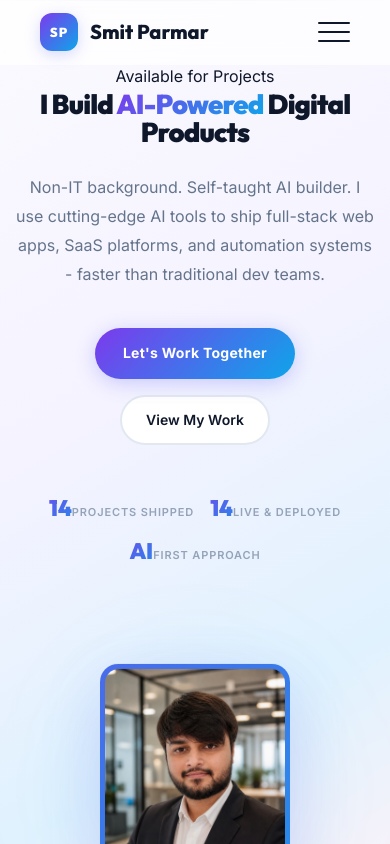
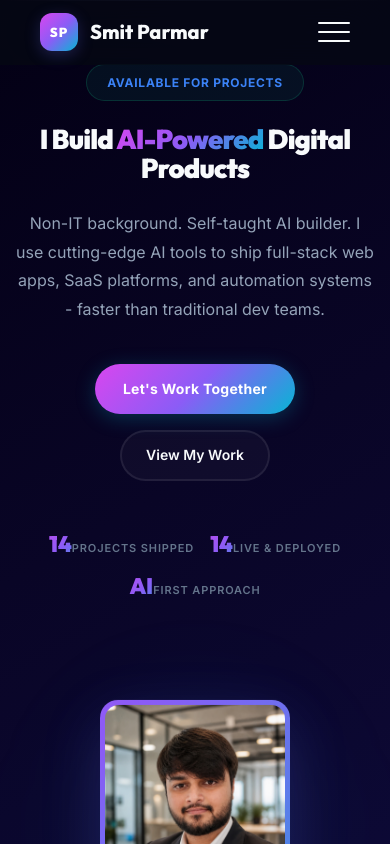
Before and after one commit to Smart123-12/smit-portfolio, a React (Vite) app: page / in a window 390 px wide. Shown: the top 844 px of the page. Built offline with nearby package versions, Linux system fonts and the light colour scheme.

Commit message:
design: upgrade color theme to premium Quantum Orchid & Cosmic Cyan, redesign problem/solution cards and fix low-contrast details page backgrounds

```diff
--- a/src/App.css
+++ b/src/App.css
@@ -2,15 +2,15 @@
 .navbar {
   position: fixed; top: 0; left: 0; right: 0; z-index: 1000;
   padding: 0 24px;
-  background: rgba(255,255,255,0.75);
+  background: rgba(6, 9, 19, 0.7);
   backdrop-filter: blur(24px); -webkit-backdrop-filter: blur(24px);
   border-bottom: 1px solid transparent;
   transition: all 0.4s ease;
 }
 .navbar--scrolled {
-  background: rgba(255,255,255,0.92);
-  border-bottom-color: rgba(0,0,0,0.06);
-  box-shadow: 0 2px 20px rgba(0,0,0,0.05);
+  background: rgba(6, 9, 19, 0.85);
+  border-bottom-color: rgba(255, 255, 255, 0.05);
+  box-shadow: 0 4px 30px rgba(0, 0, 0, 0.3);
 }
 .navbar-inner {
   max-width: 1200px; margin: 0 auto;
@@ -70,8 +70,15 @@
 .hero {
   min-height: 100vh; display: flex; align-items: center;
   position: relative; overflow: hidden;
-  background: linear-gradient(150deg, #fafaff 0%, #f5f3ff 40%, #e0f2fe 75%, #fdf2f8 100%);
+  background: linear-gradient(150deg, #030014 0%, #090526 50%, #0e0a38 100%);
   padding-top: 74px;
+}
+.hero-badge {
+  display: inline-flex; align-items: center; gap: 8px;
+  background: rgba(16, 185, 129, 0.08); color: var(--accent-3);
+  font-size: 12px; font-weight: 700; letter-spacing: 0.06em;
+  padding: 8px 20px; border-radius: 99px; margin-bottom: 24px;
+  text-transform: uppercase; border: 1px solid rgba(16, 185, 129, 0.2);
 }
 .hero-glow {
   position: absolute; width: 700px; height: 700px;
@@ -227,7 +234,7 @@
 .about-highlight p { font-size: 13px; color: var(--text-dim); line-height: 1.5; }
 
 /* ===== SKILLS ===== */
-.skills { background: linear-gradient(180deg, #fafaff 0%, #f5f3ff 100%); }
+.skills { background: linear-gradient(180deg, #060913 0%, #0c1220 100%); }
 .skills::before {
   content: ''; position: absolute; top: 0; left: 0; right: 0; height: 1px;
   background: linear-gradient(90deg, transparent, rgba(6,182,212,0.15), rgba(99,102,241,0.1), transparent);
@@ -316,7 +323,7 @@
 .check { color: var(--accent-5); font-weight: 800; font-size: 13px; }
 
 /* ===== PROJECTS ===== */
-.projects { background: linear-gradient(180deg, #f5f3ff 0%, #e0f2fe 100%); }
+.projects { background: linear-gradient(180deg, #0c1220 0%, #08161c 100%); }
 .projects::before {
   content: ''; position: absolute; top: 0; left: 0; right: 0; height: 1px;
   background: linear-gradient(90deg, transparent, rgba(99,102,241,0.15), rgba(6,182,212,0.1), transparent);
@@ -374,10 +381,10 @@
   font-size: 10px; font-weight: 800; letter-spacing: 0.12em;
   padding: 5px 14px; border-radius: 99px;
 }
-.project-label--live { background: #ecfdf5; color: #059669; border: 1px solid #a7f3d0; }
-.project-label--deployed { background: #ede9fe; color: var(--accent-1); border: 1px solid #ddd6fe; }
-.project-label--tool { background: #fffbeb; color: #d97706; border: 1px solid #fde68a; }
-.project-label--platform { background: #fdf2f8; color: #db2777; border: 1px solid #fbcfe8; }
+.project-label--live { background: rgba(16, 185, 129, 0.08); color: #34d399; border: 1px solid rgba(16, 185, 129, 0.2); }
+.project-label--deployed { background: rgba(167, 139, 250, 0.08); color: #c084fc; border: 1px solid rgba(167, 139, 250, 0.2); }
+.project-label--tool { background: rgba(245, 158, 11, 0.08); color: #fbbf24; border: 1px solid rgba(245, 158, 11, 0.2); }
+.project-label--platform { background: rgba(219, 39, 119, 0.08); color: #f472b6; border: 1px solid rgba(219, 39, 119, 0.2); }
 .project-card h3 { font-size: 1.08rem; font-weight: 700; margin-bottom: 10px; color: var(--text-dark); position: relative; z-index: 1; }
 .project-card p { font-size: 13.5px; color: var(--text-gray); line-height: 1.65; margin-bottom: 18px; flex-grow: 1; position: relative; z-index: 1; }
 .project-tech { display: flex; flex-wrap: wrap; gap: 6px; margin-bottom: 18px; position: relative; z-index: 1; }
@@ -429,7 +436,7 @@
 
 /* ===== CONTACT ===== */
 .contact {
-  background: linear-gradient(150deg, #fafaff 0%, #f5f3ff 40%, #e0f2fe 75%, #fdf2f8 100%);
+  background: linear-gradient(150deg, #030014 0%, #090526 50%, #0e0a38 100%);
 }
 .contact::before {
   content: ''; position: absolute; top: 0; left: 0; right: 0; height: 1px;
@@ -466,12 +473,12 @@
 .contact-item {
   display: flex; align-items: center; gap: 18px;
   padding: 16px 20px; border-radius: 16px;
-  background: #f8fafc; border: 1px solid rgba(0,0,0,0.04);
+  background: rgba(255,255,255,0.02); border: 1px solid rgba(255,255,255,0.04);
   transition: all 0.3s ease;
 }
 .contact-item:hover {
-  border-color: rgba(99, 102, 241, 0.2); background: #fff;
-  transform: translateX(6px); box-shadow: 0 10px 30px rgba(99, 102, 241, 0.08);
+  border-color: rgba(6, 182, 212, 0.3); background: rgba(255,255,255,0.05);
+  transform: translateX(6px); box-shadow: var(--shadow-glow);
 }
 .contact-icon-wrap {
   width: 44px; height: 44px; border-radius: 12px;
@@ -506,18 +513,18 @@
 .contact-form .form-group label { display: block; font-size: 13px; font-weight: 600; color: var(--text-mid); margin-bottom: 8px; }
 .contact-form .form-group input, .contact-form .form-group textarea {
   width: 100%; padding: 16px 20px;
-  border-radius: 16px; border: 1.5px solid #e2e8f0;
-  background: #f8fafc; font-size: 14px;
+  border-radius: 16px; border: 1.5px solid rgba(255,255,255,0.08);
+  background: rgba(255,255,255,0.02); font-size: 14px;
   color: var(--text-dark); font-family: 'Inter', sans-serif;
   outline: none; transition: all 0.3s ease;
 }
 .contact-form .form-group input::placeholder, .contact-form .form-group textarea::placeholder { color: var(--text-dim); }
 .contact-form .form-group input:hover, .contact-form .form-group textarea:hover {
-  border-color: rgba(99, 102, 241, 0.3); background: #f1f5f9;
+  border-color: rgba(6, 182, 212, 0.25); background: rgba(255,255,255,0.04);
 }
 .contact-form .form-group input:focus, .contact-form .form-group textarea:focus {
-  background: #fff; border-color: var(--accent-1);
-  box-shadow: 0 0 0 4px rgba(99, 102, 241, 0.12);
+  background: rgba(6, 9, 19, 0.6); border-color: var(--accent-2);
+  box-shadow: 0 0 0 4px rgba(6, 182, 212, 0.15);
 }
 .contact-form textarea { resize: vertical; min-height: 120px; }
 
@@ -571,9 +578,10 @@
   .contact-inner { grid-template-columns: 1fr; }
   .navbar-links {
     display: none; position: fixed; top: 74px; left: 0; right: 0;
-    background: rgba(255,255,255,0.97); backdrop-filter: blur(24px);
+    background: rgba(6, 9, 19, 0.98); backdrop-filter: blur(24px);
+     -webkit-backdrop-filter: blur(24px);
     flex-direction: column; padding: 36px 24px; gap: 22px;
-    border-bottom: 1px solid rgba(0,0,0,0.06);
+    border-bottom: 1px solid rgba(255,255,255,0.08);
   }
   .navbar-links--open { display: flex; }
   .hamburger { display: block; }
@@ -639,7 +647,8 @@
 
 .ai-page-nav {
   position: sticky; top: 0; z-index: 100;
-  background: rgba(255,255,255,0.9); backdrop-filter: blur(20px);
+  background: rgba(3, 0, 20, 0.75);
+  backdrop-filter: blur(24px); -webkit-backdrop-filter: blur(24px);
   border-bottom: 1px solid var(--border);
   padding: 14px 0;
 }
@@ -647,29 +656,34 @@
   display: flex; align-items: center; justify-content: space-between;
 }
 .ai-back-btn {
-  background: none; border: 1px solid #e2e8f0;
+  background: rgba(255, 255, 255, 0.03);
+  border: 1px solid rgba(255, 255, 255, 0.08);
   padding: 10px 24px; border-radius: 99px;
   font-size: 14px; font-weight: 600; color: var(--text-mid);
   cursor: pointer; transition: all 0.3s;
 }
-.ai-back-btn:hover { border-color: var(--accent-1); color: var(--accent-1); }
+.ai-back-btn:hover {
+  border-color: var(--accent-1); color: var(--accent-1);
+  background: rgba(255, 255, 255, 0.08);
+  box-shadow: var(--shadow-glow);
+}
 
 .ai-hero {
   padding: 100px 0 80px; text-align: center;
-  background: linear-gradient(150deg, #fafaff 0%, #f5f3ff 40%, #e0f2fe 75%, #fdf2f8 100%);
+  background: linear-gradient(150deg, #030014 0%, #090526 50%, #0e0a38 100%);
   position: relative; overflow: hidden;
 }
 .ai-hero-glow {
   position: absolute; width: 500px; height: 500px;
-  background: radial-gradient(circle, rgba(99,102,241,0.1), transparent 60%);
+  background: radial-gradient(circle, rgba(217, 70, 239, 0.12), transparent 60%);
   top: -100px; right: 20%; border-radius: 50%;
   filter: blur(80px); pointer-events: none;
 }
 .ai-hero-badge {
   display: inline-flex; align-items: center; gap: 8px;
-  background: #ede9fe; color: var(--accent-1);
+  background: rgba(217, 70, 239, 0.08); color: var(--accent-1);
   font-size: 12px; font-weight: 700; padding: 8px 24px;
-  border-radius: 99px; border: 1px solid #ddd6fe;
+  border-radius: 99px; border: 1px solid rgba(217, 70, 239, 0.25);
   margin-bottom: 28px; letter-spacing: 0.04em;
 }
 .ai-hero-title {
@@ -698,9 +712,28 @@
 .ai-problem-card, .ai-solution-card {
   padding: 36px; border-radius: var(--radius);
   border: 1px solid var(--border); box-shadow: var(--shadow-sm);
+  background: var(--bg-card);
+  backdrop-filter: blur(16px); -webkit-backdrop-filter: blur(16px);
+  transition: all 0.4s cubic-bezier(0.16, 1, 0.3, 1);
 }
-.ai-problem-card { background: #fff5f5; border-color: #fecaca; }
-.ai-solution-card { background: #f0fdf4; border-color: #a7f3d0; }
+.ai-problem-card {
+  background: linear-gradient(135deg, rgba(244, 63, 94, 0.04) 0%, rgba(3, 0, 20, 0.55) 100%);
+  border-color: rgba(244, 63, 94, 0.16);
+}
+.ai-problem-card:hover {
+  transform: translateY(-5px);
+  border-color: rgba(244, 63, 94, 0.5);
+  box-shadow: 0 12px 40px rgba(244, 63, 94, 0.15);
+}
+.ai-solution-card {
+  background: linear-gradient(135deg, rgba(16, 185, 129, 0.04) 0%, rgba(3, 0, 20, 0.55) 100%);
+  border-color: rgba(16, 185, 129, 0.16);
+}
+.ai-solution-card:hover {
+  transform: translateY(-5px);
+  border-color: rgba(16, 185, 129, 0.5);
+  box-shadow: 0 12px 40px rgba(16, 185, 129, 0.15);
+}
 .ai-problem-card h3, .ai-solution-card h3 {
   font-family: 'Outfit'; font-size: 1.3rem; font-weight: 800;
   margin: 16px 0; color: var(--text-dark);
@@ -709,11 +742,11 @@
   list-style: none; display: flex; flex-direction: column; gap: 12px;
 }
 .ai-problem-card li, .ai-solution-card li {
-  font-size: 14px; color: var(--text-mid); line-height: 1.6;
+  font-size: 14px; color: var(--text-gray); line-height: 1.6;
   padding-left: 24px; position: relative;
 }
-.ai-problem-card li::before { content: '✗'; position: absolute; left: 0; color: #dc2626; font-weight: 700; }
-.ai-solution-card li::before { content: '✓'; position: absolute; left: 0; color: #059669; font-weight: 700; }
+.ai-problem-card li::before { content: '✗'; position: absolute; left: 0; color: #f43f5e; font-weight: 900; }
+.ai-solution-card li::before { content: '✓'; position: absolute; left: 0; color: #10b981; font-weight: 900; }
 
 /* AI Agents Grid */
 .ai-agents-grid {
@@ -824,7 +857,7 @@
 /* CTA */
 .ai-cta-section {
   padding: 80px 0;
-  background: linear-gradient(150deg, #fafaff 0%, #f5f3ff 40%, #e0f2fe 75%, #fdf2f8 100%);
+  background: linear-gradient(150deg, #030014 0%, #090526 50%, #0e0a38 100%);
 }
 
 /* AI Page Responsive */
--- a/src/App.jsx
+++ b/src/App.jsx
@@ -690,16 +690,16 @@ function ProjectDetailPage({ project, onBack }) {
         </div>
       </section>
 
-      <section className="section" style={{background:'#fff'}}>
+      <section className="section" style={{background:'var(--bg-white)'}}>
         <div className="container">
           <div className="ai-two-col">
             <div className="ai-problem-card">
-              <div className="section-label" style={{background:'#fef2f2',color:'#dc2626',borderColor:'#fecaca'}}>The Problem</div>
+              <div className="section-label" style={{background:'rgba(244, 63, 94, 0.08)',color:'#f43f5e',borderColor:'rgba(244, 63, 94, 0.25)'}}>The Problem</div>
               <h3>What Problem Does It Solve?</h3>
               <ul>{d.problem.map((p, i) => <li key={i}>{p}</li>)}</ul>
             </div>
             <div className="ai-solution-card">
-              <div className="section-label" style={{background:'#ecfdf5',color:'#059669',borderColor:'#a7f3d0'}}>The Solution</div>
+              <div className="section-label" style={{background:'rgba(16, 185, 129, 0.08)',color:'#10b981',borderColor:'rgba(16, 185, 129, 0.25)'}}>The Solution</div>
               <h3>How {project.title} Solves It</h3>
               <ul>{d.solution.map((s, i) => <li key={i}>{s}</li>)}</ul>
             </div>
--- a/src/index.css
+++ b/src/index.css
@@ -3,33 +3,33 @@
 *, *::before, *::after { box-sizing: border-box; margin: 0; padding: 0; }
 
 :root {
-  --bg-white: #ffffff;
-  --bg-light: #f8fafc;
-  --bg-soft: #f1f5f9;
-  --bg-card: rgba(255,255,255,0.72);
-  --bg-card-hover: rgba(255,255,255,0.95);
-  --border: rgba(124,58,237,0.06);
-  --border-hover: rgba(124,58,237,0.25);
-  --text-dark: #0f172a;
-  --text-mid: #334155;
-  --text-gray: #64748b;
-  --text-dim: #94a3b8;
-  --accent-1: #7c3aed; /* Electric Violet */
-  --accent-2: #0ea5e9; /* Cosmic Cyan */
-  --accent-3: #f43f5e; /* Rose Crimson */
-  --accent-4: #f59e0b; /* Sunset Amber */
+  --bg-white: #030014; /* Obsidan Deep Space background */
+  --bg-light: #090526; /* Galactic Indigo secondary background */
+  --bg-soft: rgba(16, 12, 48, 0.45); /* Cards backdrop blur base */
+  --bg-card: rgba(20, 15, 60, 0.35); /* Translucent glass card background */
+  --bg-card-hover: rgba(32, 22, 90, 0.6); /* Translucent glass card hover background */
+  --border: rgba(217, 70, 239, 0.12); /* Subtle orchid magenta border */
+  --border-hover: rgba(217, 70, 239, 0.4); /* Glowing orchid border on hover */
+  --text-dark: #f8fafc;
+  --text-mid: #cbd5e1;
+  --text-gray: #94a3b8;
+  --text-dim: #64748b;
+  --accent-1: #d946ef; /* Electric Orchid Magenta */
+  --accent-2: #06b6d4; /* Quantum Cosmic Cyan */
+  --accent-3: #3b82f6; /* Royal Indigo Blue */
+  --accent-4: #10b981; /* Cyber Emerald */
   --accent-5: #10b981; /* Mint Emerald */
-  --gradient-main: linear-gradient(135deg, #7c3aed, #0ea5e9);
-  --gradient-fire: linear-gradient(135deg, #f43f5e, #f59e0b);
-  --gradient-alt: linear-gradient(135deg, #7c3aed, #f43f5e);
-  --gradient-soft: linear-gradient(135deg, #f5f3ff, #e0f2fe);
-  --gradient-card: linear-gradient(135deg, rgba(124,58,237,0.04), rgba(14,165,233,0.02));
-  --shadow-sm: 0 2px 8px rgba(31,38,135,0.02);
-  --shadow-md: 0 8px 30px rgba(31,38,135,0.04);
-  --shadow-lg: 0 16px 48px rgba(31,38,135,0.06);
-  --shadow-xl: 0 24px 80px rgba(31,38,135,0.08);
-  --shadow-glow: 0 10px 30px rgba(124,58,237,0.18);
-  --shadow-card: 0 8px 30px rgba(124,58,237,0.04);
+  --gradient-main: linear-gradient(135deg, #d946ef 0%, #8b5cf6 50%, #06b6d4 100%); /* Magenta to Violet to Cyan */
+  --gradient-fire: linear-gradient(135deg, #ff007f 0%, #ff5e62 100%); /* Hot neon rose fire */
+  --gradient-alt: linear-gradient(135deg, #8b5cf6 0%, #06b6d4 100%); /* Violet to Cyan */
+  --gradient-soft: linear-gradient(135deg, rgba(217, 70, 239, 0.05) 0%, rgba(6, 182, 212, 0.03) 100%);
+  --gradient-card: linear-gradient(135deg, rgba(217, 70, 239, 0.08) 0%, rgba(6, 182, 212, 0.04) 100%);
+  --shadow-sm: 0 4px 12px rgba(0, 0, 0, 0.5);
+  --shadow-md: 0 8px 30px rgba(0, 0, 0, 0.65);
+  --shadow-lg: 0 16px 48px rgba(0, 0, 0, 0.8);
+  --shadow-xl: 0 24px 80px rgba(0, 0, 0, 0.95);
+  --shadow-glow: 0 0 30px rgba(217, 70, 239, 0.25), 0 0 15px rgba(6, 182, 212, 0.15); /* Purple-cyan neon glow */
+  --shadow-card: 0 8px 32px 0 rgba(10, 5, 30, 0.5);
   --radius: 20px;
   --radius-sm: 12px;
 }
@@ -47,7 +47,7 @@ body {
 ::-webkit-scrollbar { width: 6px; }
 ::-webkit-scrollbar-track { background: #f1f5f9; }
 ::-webkit-scrollbar-thumb { background: var(--gradient-main); border-radius: 99px; }
-::selection { background: rgba(99,102,241,0.15); color: var(--text-dark); }
+::selection { background: rgba(6, 182, 212, 0.15); color: var(--text-dark); }
 
 /* ── UTILITY ── */
 .section { padding: 110px 0; position: relative; }
@@ -56,10 +56,10 @@ body {
 
 .section-label {
   display: inline-flex; align-items: center; gap: 8px;
-  background: #ede9fe; color: var(--accent-1);
+  background: rgba(6, 182, 212, 0.08); color: var(--accent-2);
   font-size: 12px; font-weight: 700; letter-spacing: 0.14em;
   padding: 7px 20px; border-radius: 99px; margin-bottom: 18px;
-  text-transform: uppercase; border: 1px solid #ddd6fe;
+  text-transform: uppercase; border: 1px solid rgba(6, 182, 212, 0.18);
 }
 .section-label.center { margin-left: auto; margin-right: auto; }
 
@@ -94,27 +94,28 @@ body {
   padding: 16px 40px; border-radius: 99px;
   font-weight: 700; font-size: 15px; border: none; cursor: pointer;
   text-decoration: none; position: relative; overflow: hidden;
-  box-shadow: 0 4px 20px rgba(99,102,241,0.3);
+  box-shadow: 0 4px 20px rgba(6, 182, 212, 0.25);
   transition: all 0.4s cubic-bezier(0.16, 1, 0.3, 1);
   letter-spacing: 0.02em;
 }
 .btn-glow:hover {
   transform: translateY(-4px) scale(1.02);
-  box-shadow: 0 8px 40px rgba(99,102,241,0.4);
+  box-shadow: 0 8px 40px rgba(6, 182, 212, 0.4);
 }
 .btn-full { width: 100%; justify-content: center; }
 
 .btn-glass {
   display: inline-flex; align-items: center; gap: 10px;
-  background: var(--bg-white); color: var(--text-dark);
+  background: rgba(255, 255, 255, 0.03); color: var(--text-dark);
   padding: 15px 36px; border-radius: 99px;
   font-weight: 600; font-size: 15px;
-  border: 2px solid #e2e8f0; cursor: pointer;
+  border: 2px solid rgba(255, 255, 255, 0.08); cursor: pointer;
   text-decoration: none; transition: all 0.4s cubic-bezier(0.16, 1, 0.3, 1);
 }
 .btn-glass:hover {
-  border-color: var(--accent-1); color: var(--accent-1);
+  border-color: var(--accent-2); color: var(--accent-2);
   transform: translateY(-3px); box-shadow: var(--shadow-glow);
+  background: rgba(255, 255, 255, 0.08);
 }
 
 /* ── ANIMATIONS ── */
```
